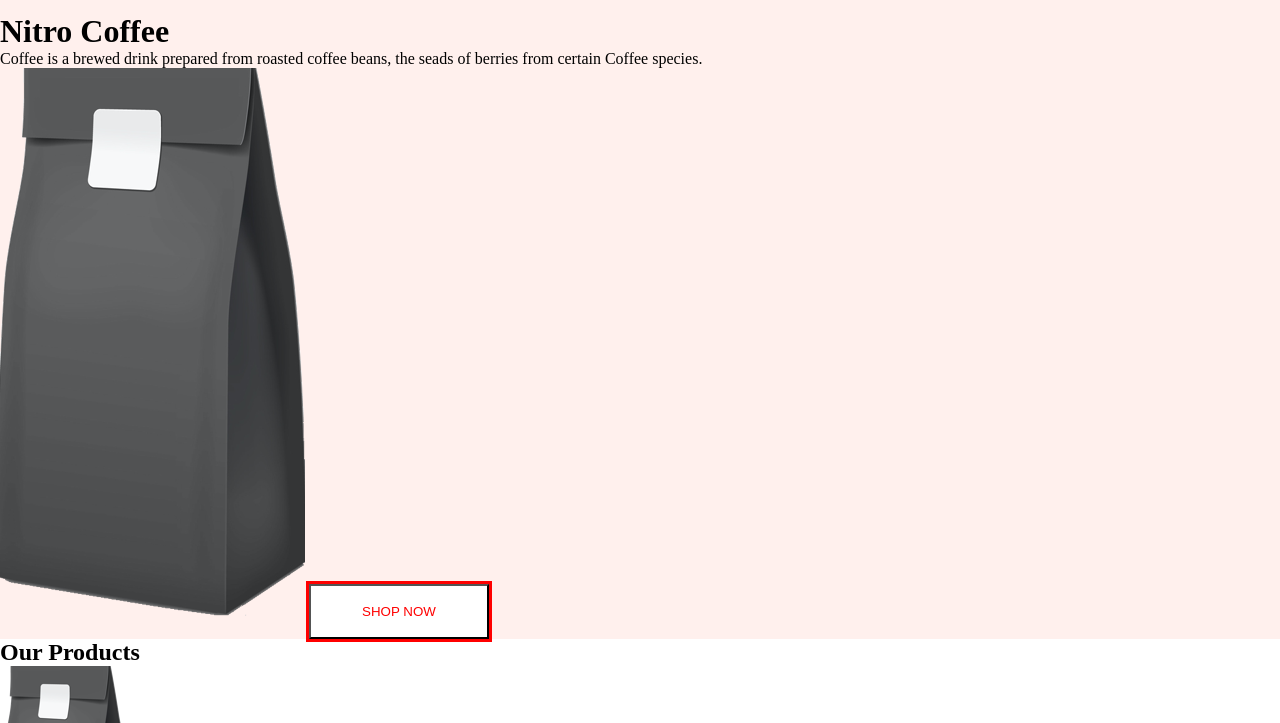
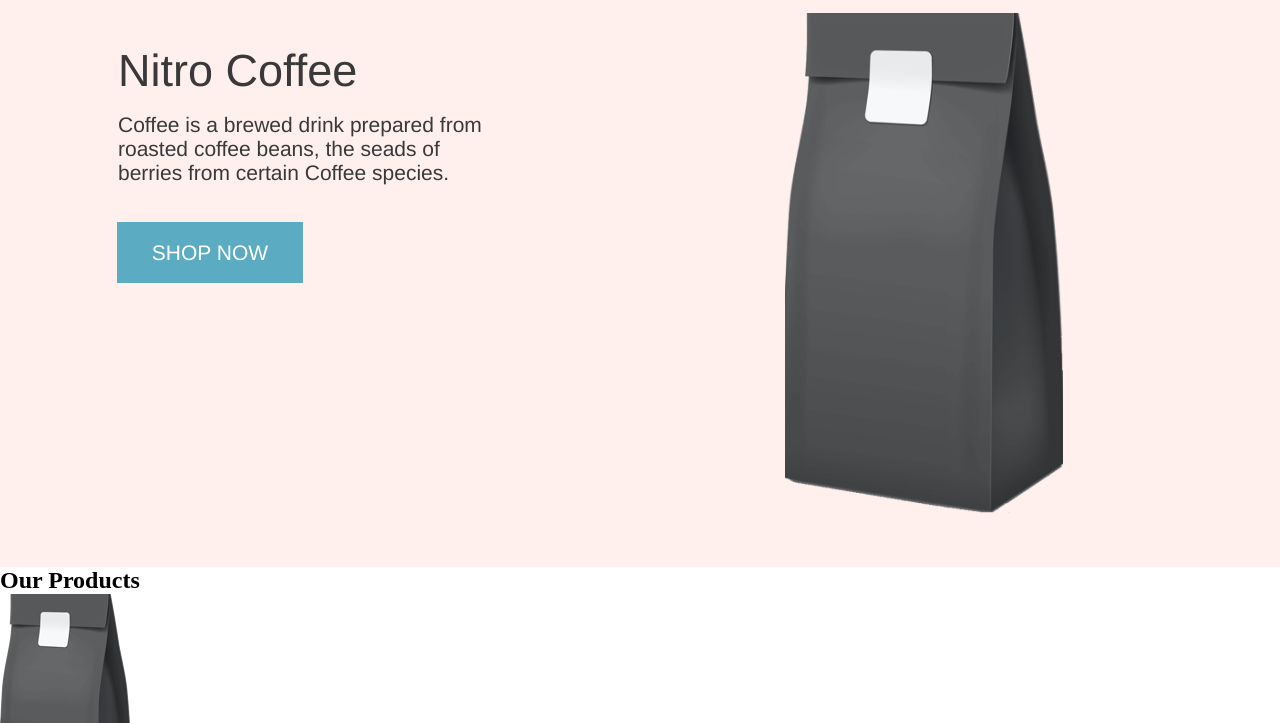
Before and after one commit to m3l1k4/Melika-Salehi-CoffeeShop, a plain HTML site: page index.html in a window 1280 px wide. Shown: the part 77-800 px from the top of the page. Drawn offline with Linux system fonts and the light colour scheme.

Commit message:
top section of landing page done

```diff
--- a/CSS/main.css
+++ b/CSS/main.css
@@ -29,10 +29,73 @@ nav .nav-bar-text{ list-style-type: none; font-family: Helvetica ; font-size: 18
                     font-style: normal; display: inline; margin-right: 20px;}
 nav .nav-bar-heading{ font-family: Helvetica ; font-weight:100; font-size: 50px;  color: #393939; float: left;}
 
-header .hero-container{
-background-color: #fff0ed; ;
+.hero-container{
+background-color: #fff0ed;
+column-count: 2;
+column-gap: 220px;
+column-rule-width: 50%;
+padding-left: 70px;
+padding-bottom: 50px;
+/*column-rule-style:
+
+column-rule-color:
+column-rule:
+column-span:
+column-width:*/
+}
+
+.hero-container-text{
+  font-family: helvetica;
+  color:#393939;
+  padding-right: 25px;
+  margin-right: 25px;
 
 }
+
+.hero-container-title{
+   padding-top: 2rem;
+   padding-bottom: 0rem;
+   padding-right: 2rem;
+   padding-left:3rem;
+   font-size: 45px;
+   font-weight: 100;
+  }
+.hero-container-body{
+  padding-top: 1rem;
+  padding-bottom: 2.5rem;
+  padding-right: 2rem;
+  padding-left:3rem;
+
+  font-size: 21px;
+
+
+}
+
+.hero-container-button{
+  margin-left: 50px;
+   }
+
+button{
+  color:#5bacc3;
+  border-width: 0px;
+  background-color:#5bacc3 ;
+  width: 180px;
+  height:55px;
+  outline-style: solid;
+}
+
+.button-text{
+  color:white;
+  font-family: helvetica;
+  font-size: 21px;
+}
+.hero-container-img{
+
+  height: 500px;
+
+}
+
+
 
 .card_price{ font-family: helvetica; font-size: 21px; color:#5bacc3;}
 .card_container{
@@ -48,16 +111,6 @@ background-color: #fff0ed; ;
 
 }
 
-.button{
-width: 180px;
-height:55px;
-color: red;
-background: white;
-border-width: 2px;
-offset: 5px;
-outline-style: solid;
-
-}
 
 .button_text{
 
--- a/index.html
+++ b/index.html
@@ -25,10 +25,15 @@
 
         </nav>
         <div class="hero-container">
-            <h1 class="hero-container-title"> Nitro Coffee</h1>
-            <p class="hero-container-body">  Coffee is a brewed drink prepared from roasted coffee beans, the seads of berries from certain Coffee species. </p>
+            <div class="hero-container-text">
+                <h1 class="hero-container-title"> Nitro Coffee</h1>
+                <p class="hero-container-body">  Coffee is a brewed drink prepared from roasted coffee beans, the seads of berries from certain Coffee species. </p>
+           <button type="button" class="hero-container-button"><span class="button-text">SHOP NOW</span></button>
+            </div>
+
+
             <img  class="hero-container-img" src="coffee-shop-assets/coffeebeans-hero.png"/>
-            <button type="button" class="button"><span class="button-text">SHOP NOW</span></button>
+
 
 
 
```
